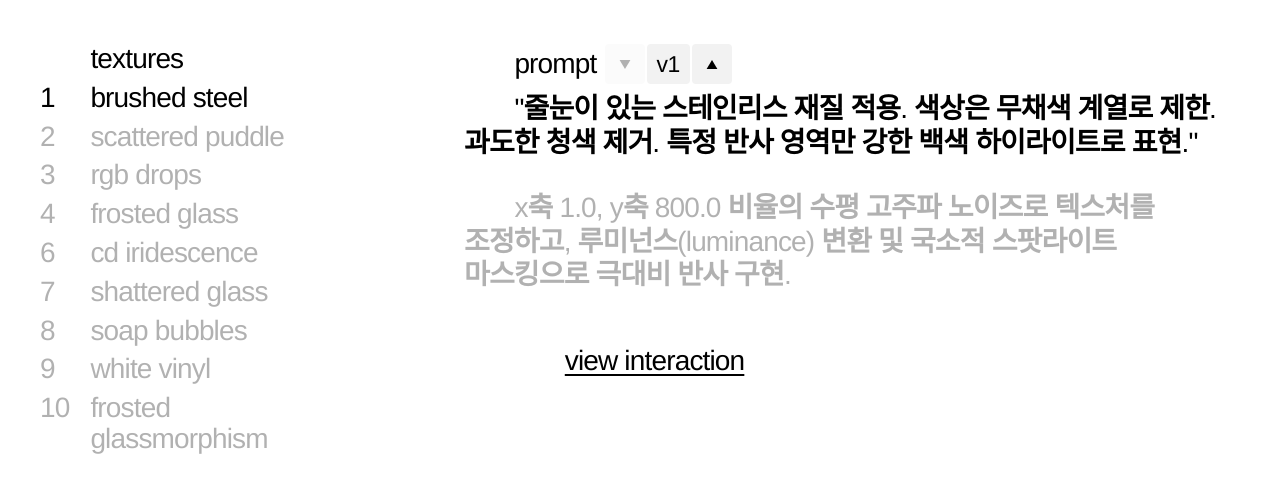
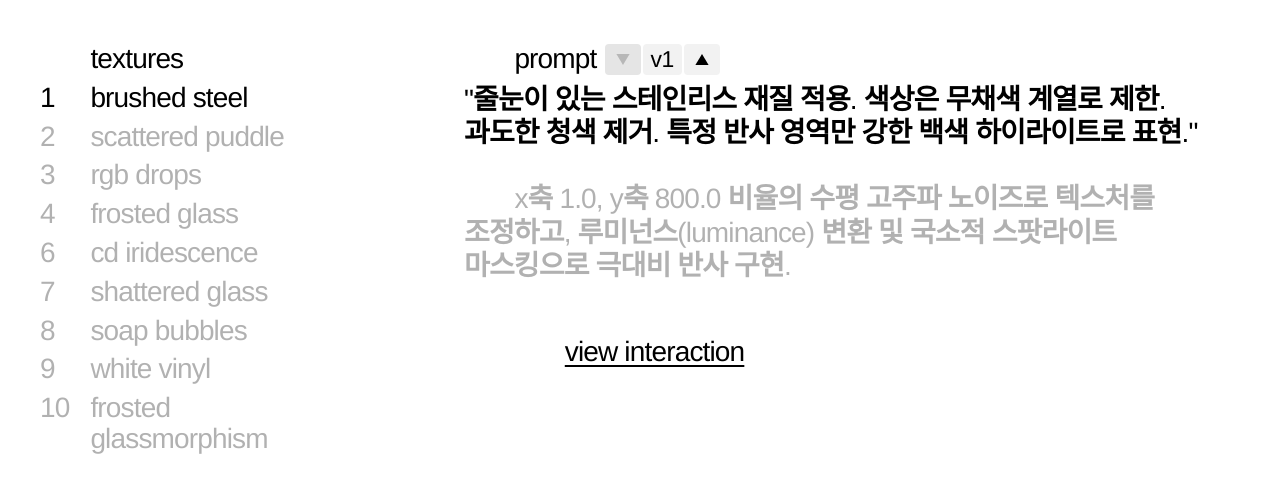
Before and after one commit to jonghyeokcolinlee/texture, a Next.js app: page / in a window 1280 px wide. Shown: the top 492 px of the page. Built offline with nearby package versions, Linux system fonts and the light colour scheme.

Commit message:
feat: update homepage content and layout in page.tsx

```diff
--- a/src/app/page.tsx
+++ b/src/app/page.tsx
@@ -18,13 +18,13 @@ const renderMixedText = (text: string) => {
 };
 
 const TriangleUp = ({ className }: { className?: string }) => (
-    <svg width="12" height="9" viewBox="0 0 24 20" fill="currentColor" className={className}>
+    <svg width="14" height="11" viewBox="0 0 24 20" fill="currentColor" className={className}>
         <path d="M12 0l12 20h-24z" />
     </svg>
 );
 
 const TriangleDown = ({ className }: { className?: string }) => (
-    <svg width="12" height="9" viewBox="0 0 24 20" fill="currentColor" className={className}>
+    <svg width="14" height="11" viewBox="0 0 24 20" fill="currentColor" className={className}>
         <path d="M12 20l12-20h-24z" />
     </svg>
 );
@@ -229,17 +229,17 @@ export default function Home() {
                     <div className="w-full py-1 text-black select-none flex-none bg-white z-40 text-[20px] lg:text-[28px] tracking-[-0.03em] leading-[1.1] font-medium flex items-center">
                         <span className="indent-[1.8em]">prompt </span>
                         {activeMat && activeMat.versions.length > 1 && (
-                            <div className="inline-flex items-center ml-2 gap-0.5">
+                            <div className="inline-flex items-center ml-2 gap-0.5 h-[1.1em]">
                                 <button
                                     onClick={() => {
                                         if (activeVersionIndex > 0) setActiveVersionIndex(activeVersionIndex - 1);
                                     }}
-                                    className={`flex items-center justify-center bg-[#f2f2f2] rounded-[4px] w-8 h-8 lg:w-10 lg:h-10 transition-opacity ${activeVersionIndex === 0 ? 'pointer-events-none opacity-30 px-2' : 'opacity-100 hover:opacity-60 px-2'}`}
+                                    className={`flex items-center justify-center rounded-[4px] w-8 lg:w-9 h-full transition-colors ${activeVersionIndex === 0 ? 'pointer-events-none bg-[#e5e5e5] text-black/20' : 'bg-[#f2f2f2] text-black hover:opacity-60'}`}
                                     aria-label="older version"
                                 >
                                     <TriangleDown />
                                 </button>
-                                <div className="flex items-center justify-center bg-[#f2f2f2] rounded-[4px] h-8 lg:h-10 px-2.5">
+                                <div className="flex items-center justify-center bg-[#f2f2f2] rounded-[4px] h-full px-2">
                                     <span className="text-black text-[0.85em] lg:text-[0.82em] tracking-tight text-center select-none leading-none">v{activeVersionIndex + 1}</span>
                                 </div>
                                 <button
@@ -248,7 +248,7 @@ export default function Home() {
                                             setActiveVersionIndex(activeVersionIndex + 1);
                                         }
                                     }}
-                                    className={`flex items-center justify-center bg-[#f2f2f2] rounded-[4px] w-8 h-8 lg:w-10 lg:h-10 transition-opacity ${activeVersionIndex === activeMat.versions.length - 1 ? 'pointer-events-none opacity-30 px-2' : 'opacity-100 hover:opacity-60 px-2'}`}
+                                    className={`flex items-center justify-center rounded-[4px] w-8 lg:w-9 h-full transition-colors ${activeVersionIndex === activeMat.versions.length - 1 ? 'pointer-events-none bg-[#e5e5e5] text-black/20' : 'bg-[#f2f2f2] text-black hover:opacity-60'}`}
                                     aria-label="newer version"
                                 >
                                     <TriangleUp />
@@ -264,7 +264,7 @@ export default function Home() {
                                     <div className="flex flex-col justify-start">
                                         <div className="flex flex-col gap-8 py-1">
                                             {activeVersion.prompt.split("\n\n").map((para, i) => (
-                                                <div key={i} className={`indent-[1.8em] ${i === 0 ? "opacity-100" : "opacity-30"} whitespace-pre-wrap break-keep`}>
+                                                <div key={i} className={`${i === 0 ? "indent-0 opacity-100" : "indent-[1.8em] opacity-30"} whitespace-pre-wrap break-keep`}>
                                                     {renderMixedText(para)}
                                                 </div>
                                             ))}
```
